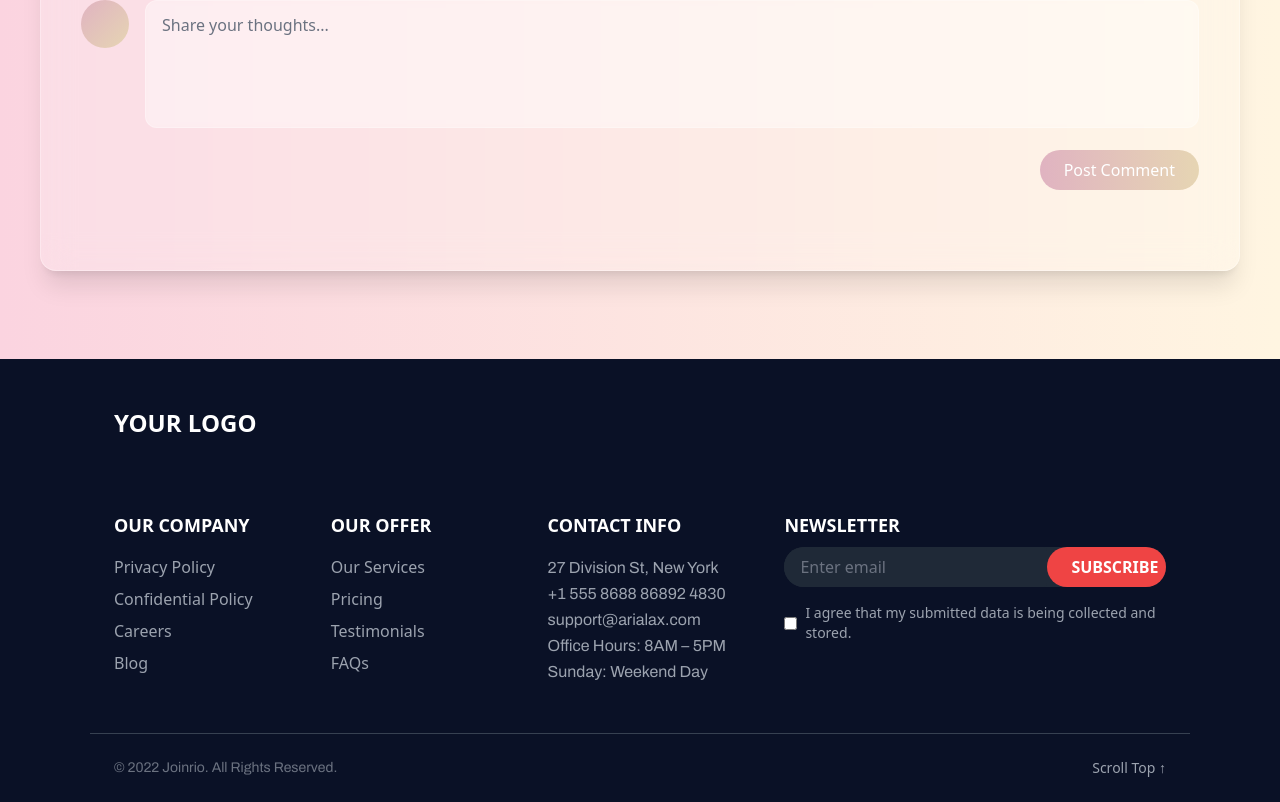
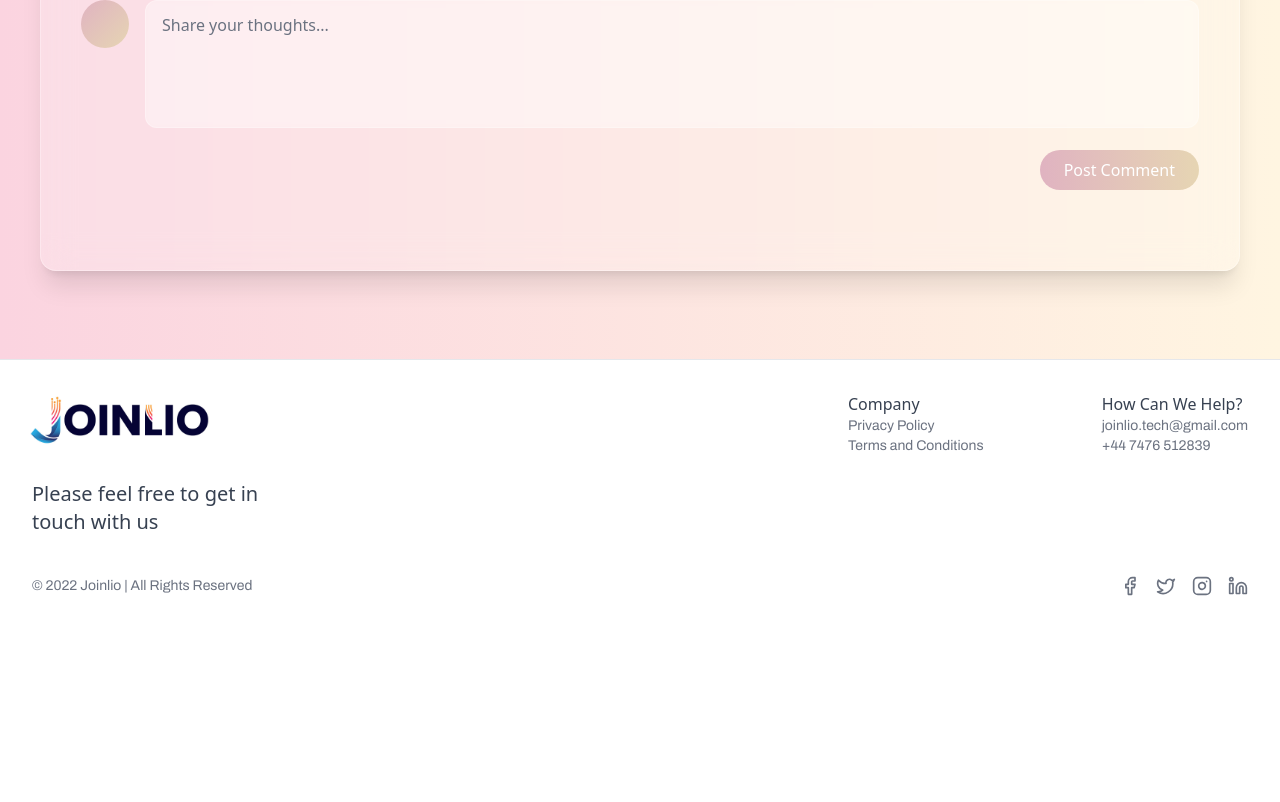
Before and after one commit to CoderAnshul/joinlio, a React (Vite) app: page /blog-detail/1 in a window 1280 px wide. Shown: the part 1058-1860 px from the top of the page. After the commit the page ends 1686 px from the top, so only its background shows below. Built offline with nearby package versions, Linux system fonts and the light colour scheme.

Commit message:
new changes

```diff
--- a/src/App.jsx
+++ b/src/App.jsx
@@ -52,8 +52,8 @@ const App = () => {
             <Route path="/" element={<Homepage />} />
             <Route path="/hubs" element={<TravelHub />} />
             <Route path="/get-started" element={<GetStarted />} />
-            <Route path="/policy" element={<Policy/>} />
-            <Route path="/confidential-policy" element={<ConfidentialityPolicy/>} />
+            <Route path="/privacy-policy" element={<Policy/>} />
+            <Route path="/terms-and-condition" element={<ConfidentialityPolicy/>} />
             <Route path="/blogs" element={<Blogs/>} />
             <Route path="/blog-detail/:id" element={<BlogDetail/>} />
           </Routes>
--- a/src/Components/Footer.jsx
+++ b/src/Components/Footer.jsx
@@ -1,160 +1,62 @@
 import React from "react";
-import { Link } from "react-router-dom";
+import { Facebook, Twitter, Instagram, Linkedin } from "lucide-react";
+import logo from '../assets/images/logo.jpg';
 
-const Footer = () => {
+export default function Footer() {
   return (
-    <footer className="bg-[#0A1126] relative z-[100] text-white pt-12 pb-6">
-      <div className="container max-w-[1100px] mx-auto px-6 grid grid-cols-2 md:grid-cols-3 lg:grid-cols-4 gap-8">
-        {/* Logo Section */}
-        <div>
-          <h1 className="text-2xl font-bold mb-6">YOUR LOGO</h1>
+    <footer className="bg-white py-8 border-t border-gray-200">
+      <div className="max-w-7xl mx-auto px-4 sm:px-6 lg:px-8 flex flex-col space-y-8">
+
+        <div className="flex flex-wrap justify-between items-center md:items-start text-gray-700">
+          {/* Left Section */}
+          <div className="mb-6 md:mb-0 flex flex-col items-start">
+            <img className="h-14 mb-8 -ml-2" src={logo} alt="logo" />
+            <h2 className="text-xl font-medium ">Please feel free to get in <br /> touch with us</h2>
+          </div>
+
+          {/* Middle Section */}
+          <div className="flex items-start lg:w-[400px] justify-between space-x-6">
+            <div>
+              <h3 className="font-medium">Company</h3>
+              <a href="/privacy-policy">
+                <p className="text-sm text-gray-500">Privacy Policy</p>
+              </a>
+              <a href="/terms-and-condition">
+                <p className="text-sm text-gray-500">Terms and Conditions</p>
+              </a>
+            </div>
+
+            <div>
+              <h3 className="font-medium">How Can We Help?</h3>
+              <p className="text-sm text-gray-500">joinlio.tech@gmail.com</p>
+              <p className="text-sm text-gray-500">+44 7476 512839</p>
+            </div>
+          </div>
+
+        </div>
+
+        {/* Get in Touch Form */}
+
+
+        {/* Bottom Section */}
+        <div className="flex pt-2 md:mt-0 justify-between items-center text-gray-500 text-sm">
+          <p>© 2022 Joinlio | All Rights Reserved</p>
           <div className="flex space-x-4">
-            <a href="#" className="text-gray-400 hover:text-white">
-              <i className="fab fa-facebook"></i>
+            <a href="https://facebook.com" target="_blank" rel="noopener noreferrer">
+              <Facebook className="w-5 h-5 text-gray-500 hover:text-blue-600" />
             </a>
-            <a href="#" className="text-gray-400 hover:text-white">
-              <i className="fab fa-twitter"></i>
+            <a href="https://twitter.com" target="_blank" rel="noopener noreferrer">
+              <Twitter className="w-5 h-5 text-gray-500 hover:text-blue-400" />
             </a>
-            <a href="#" className="text-gray-400 hover:text-white">
-              <i className="fab fa-youtube"></i>
+            <a href="https://instagram.com" target="_blank" rel="noopener noreferrer">
+              <Instagram className="w-5 h-5 text-gray-500 hover:text-pink-500" />
             </a>
-            <a href="#" className="text-gray-400 hover:text-white">
-              <i className="fab fa-instagram"></i>
-            </a>
-            <a href="#" className="text-gray-400 hover:text-white">
-              <i className="fab fa-envelope"></i>
+            <a href="https://linkedin.com" target="_blank" rel="noopener noreferrer">
+              <Linkedin className="w-5 h-5 text-gray-500 hover:text-blue-700" />
             </a>
           </div>
         </div>
       </div>
-
-      <div className="container max-w-[1100px] mx-auto px-6 mt-12 grid grid-cols-1 md:grid-cols-2 lg:grid-cols-5 gap-8">
-        {/* OUR COMPANY Section */}
-        <div>
-          <h2 className="text-lg font-semibold mb-4">OUR COMPANY</h2>
-          <ul className="text-gray-400 space-y-2">
-            <li>
-              <Link
-                to="/policy"
-                className="hover:text-white transition duration-300"
-              >
-                Privacy Policy
-              </Link>
-            </li>
-            <li>
-              <Link
-                to="/confidential-policy"
-                className="hover:text-white transition duration-300"
-              >
-                Confidential Policy
-              </Link>
-            </li>
-            <li>
-              <Link
-                to="/careers"
-                className="hover:text-white transition duration-300"
-              >
-                Careers
-              </Link>
-            </li>
-            <li>
-              <Link
-                to="/blog"
-                className="hover:text-white transition duration-300"
-              >
-                Blog
-              </Link>
-            </li>
-          </ul>
-        </div>
-
-        {/* OUR OFFER Section */}
-        <div>
-          <h2 className="text-lg font-semibold mb-4">OUR OFFER</h2>
-          <ul className="text-gray-400 space-y-2">
-            <li>
-              <Link
-                to="/services"
-                className="hover:text-white transition duration-300"
-              >
-                Our Services
-              </Link>
-            </li>
-            <li>
-              <Link
-                to="/pricing"
-                className="hover:text-white transition duration-300"
-              >
-                Pricing
-              </Link>
-            </li>
-            <li>
-              <Link
-                to="/testimonials"
-                className="hover:text-white transition duration-300"
-              >
-                Testimonials
-              </Link>
-            </li>
-            <li>
-              <Link
-                to="/faqs"
-                className="hover:text-white transition duration-300"
-              >
-                FAQs
-              </Link>
-            </li>
-          </ul>
-        </div>
-
-        {/* Contact Info Section */}
-        <div>
-          <h2 className="text-lg font-semibold mb-4">CONTACT INFO</h2>
-          <p className="text-gray-400 leading-relaxed">
-            27 Division St, New York<br />
-            +1 555 8688 86892 4830<br />
-            support@arialax.com<br />
-            Office Hours: 8AM – 5PM<br />
-            Sunday: Weekend Day
-          </p>
-        </div>
-
-        {/* Newsletter Section */}
-        <div className="lg:col-span-2 lg:pl-5">
-          <h2 className="text-lg font-semibold mb-2 ">NEWSLETTER</h2>
-          <form className="flex items-center space-x-2 ">
-            <div className="bg-gray-800 rounded-3xl text-gray-400 placeholder-gray-500 overflow-hidden focus:outline-none focus:ring-2 focus:ring-red-500 flex">
-                <input
-                type="email"
-                placeholder="Enter email"
-                className="bg-gray-800 text-gray-400 placeholder-gray-500 rounded px-4 py-2 focus:outline-none focus:ring-2 focus:ring-red-500"
-                />
-                <button
-                type="submit"
-                className="bg-red-500 hover:bg-red-600 text-white font-semibold px-6 py-2 rounded-3xl transition"
-                >
-                SUBSCRIBE
-                </button>
-            </div>
-          </form>
-          <div className="mt-4 text-gray-400 flex items-center space-x-2">
-            <input type="checkbox" id="consent" className="accent-red-500" />
-            <label htmlFor="consent" className="text-sm">
-              I agree that my submitted data is being collected and stored.
-            </label>
-          </div>
-        </div>
-      </div>
-
-      {/* Bottom Section */}
-      <div className="container max-w-[1100px] mx-auto px-6 mt-12 border-t border-gray-700 pt-6 flex justify-between items-center text-sm text-gray-500">
-        <p>© 2022 Joinrio. All Rights Reserved.</p>
-        <a href="#" className="text-gray-400 hover:text-white">
-          Scroll Top ↑
-        </a>
-      </div>
     </footer>
   );
-};
-
-export default Footer;
+}
--- a/src/Components/LandingPage/FeatureGrid.jsx
+++ b/src/Components/LandingPage/FeatureGrid.jsx
@@ -3,40 +3,43 @@ import React from 'react';
 const FeaturesGrid = () => {
   return (
     <div className="flex justify-center items-center mt-14 h-auto min-h-[400px] py-4 bg-[#EEEEEE]/40 backdrop-blur-lg px-4 rounded-xl">
-      <div className="grid grid-cols-1 sm:grid-cols-2 lg:grid-cols-2 gap-4 w-full">
-        {/* Top row */}
-        <div className="col-span-1 flex flex-col justify-between h-60 bg-gray-300 rounded-2xl p-6">
+      <div className="flex flex-wrap justify-center w-full gap-4">
+
+        {/* Students */}
+        <div className='flex gap-4 flex-col sm:flex-row'>
+        <div className="flex flex-col justify-between min-h-60 bg-gray-300 rounded-2xl p-6 w-full sm:w-1/2 overflow-hidden">
           <h3 className="text-lg lg:text-2xl font-black text-black">Students</h3>
-          <p className="mt-2 text-sm lg:text-base text-gray-600">
+          <p className="mt-2 text-sm lg:text-base text-gray-600 w-full break-normal">
             Access everything for free! Dive into a world of global connections,
             collaborative projects, and comprehensive resources at no cost. Enhance your education
             and career prospects with trusted connections and robust data protection compliant with
             GDPR.
-
           </p>
         </div>
 
-        <div className="col-span-1 flex flex-col justify-between h-60 bg-gray-300 rounded-2xl p-6">
+        {/* Business Owners */}
+        <div className="flex flex-col justify-between min-h-60 bg-gray-300 rounded-2xl p-6 w-full sm:w-1/2 overflow-hidden">
           <h3 className="text-lg lg:text-2xl font-black text-black">Business Owners</h3>
-          <p className="mt-2 text-sm lg:text-base text-gray-600">
+          <p className="mt-2 text-sm lg:text-base text-gray-600 w-full break-normal">
             Only pay when you earn! Use JoinLIO’s commission-only model to
             connect with student customers. No upfront costs—pay only when you make sales,
             aligning your expenses directly with your revenue. Enjoy a secure and trustworthy
             platform that protects your data and respects privacy.
+          </p>
+        </div>
+        </div>
 
+        {/* University Administrators */}
+        <div className="flex flex-col justify-between min-h-60 bg-gray-300 rounded-2xl p-6 w-full  overflow-hidden">
+          <h3 className="text-lg lg:text-2xl font-black text-black">University Administrators</h3>
+          <p className="mt-2 text-sm lg:text-base text-gray-600 w-full break-normal">
+            Start with a free trial. Experience how JoinLIO can enhance
+            student engagement and success at your institution with no initial financial commitment.
+            Evaluate our platform's effectiveness with complete confidence in our commitment to
+            data protection and GDPR compliance.
           </p>
         </div>
 
-        {/* Second row */}
-        <div className="col-span-2 flex flex-col justify-between h-60 bg-gray-300 rounded-2xl p-6">
-          <h3 className="text-lg lg:text-2xl font-black text-black">University Administrators</h3>
-          <p className="mt-2 text-sm lg:text-base text-gray-600 w-full md:w-4/5 lg:w-2/3">
-          Start with a free trial. Experience how JoinLIO can enhance
-          student engagement and success at your  institution with no initial financial commitment.
-          Evaluate our platform's effectiveness with complete confidence in our commitment to
-          data protection and GDPR compliance
-          </p>
-        </div>
       </div>
     </div>
   );
--- a/src/Components/StoriesSlider.jsx
+++ b/src/Components/StoriesSlider.jsx
@@ -1,30 +1,82 @@
 import React, { useState } from "react";
 import Marquee from "react-marquee-slider";
+import travelVideo from "../assets/video/travel.mp4";
+import mediaVideo from "../assets/video/media.mp4";
+import entrepreneurVideo from "../assets/video/business.mp4";
+import playIcon from "../assets/images/play.png";
+import pauseIcon from "../assets/images/pause.png";
+
+const stories = [
+  { id: 1, video: travelVideo, title: "Travel" },
+  { id: 2, video: mediaVideo, title: "Media" },
+  { id: 3, video: entrepreneurVideo, title: "Business" }
+];
+
+const repeatedStories = [...stories, ...stories, ...stories]; // Repeat for smooth scrolling
 
 const ScrollableSection = () => {
   const [isPaused, setIsPaused] = useState(false);
-  const items = Array(11).fill("Item"); // Replace with dynamic content if needed
+  const [selectedVideo, setSelectedVideo] = useState(null); // State for full-screen video
+
+  // Function to close video overlay
+  const closeVideo = () => setSelectedVideo(null);
+
+  // Close on Esc key
+  React.useEffect(() => {
+    const handleKeyDown = (e) => {
+      if (e.key === "Escape") closeVideo();
+    };
+    window.addEventListener("keydown", handleKeyDown);
+    return () => window.removeEventListener("keydown", handleKeyDown);
+  }, []);
 
   return (
     <div className="w-full h-[194px] relative z-[100] flex items-center justify-center overflow-hidden border-t-2 border-b-2 border-gray-700 border-opacity-55">
-      <Marquee
-        velocity={20}
-        direction="rtl"
-        resetAfterTries={200}
-        pauseOnHover={isPaused} // Pause the scrolling when hovering
-      >
-        {items.map((item, index) => (
+      {/* Marquee Carousel */}
+      <Marquee velocity={20} direction="rtl" pauseOnHover={isPaused}>
+        {repeatedStories.map((story, index) => (
           <div
-          key={index}
-          className="group flex items-center justify-center w-44 h-44 mt-[6px] cursor-pointer bg-white border-2 border-gray-700 border-opacity-35 shadow-md shrink-0 px-4 py-4 hover:border-opacity-75 hover:rounded-2xl transition-all"
-          onMouseEnter={() => setIsPaused(true)} // Pause on hover
-          onMouseLeave={() => setIsPaused(false)} // Resume scrolling on mouse leave
-        >
-          <div className="w-24 h-24 rounded-full bg-gray-300 border-2 border-blue-300 group-hover:scale-105 transform trasition-all"></div>
-        </div>
-
+            key={index}
+            className="group flex items-center justify-center w-44 h-44 mt-[6px] cursor-pointer bg-white border-2 border-gray-700 border-opacity-35 shadow-md shrink-0 px-4 py-4 hover:border-opacity-75 hover:rounded-2xl transition-all"
+            onMouseEnter={() => setIsPaused(true)}
+            onMouseLeave={() => setIsPaused(false)}
+            onClick={() => setSelectedVideo(story.video)} // Open video on click
+          >
+            <div className="relative w-24 h-24 rounded-full overflow-hidden border-2 border-blue-300 group-hover:scale-105 transform transition-all">
+              <video className="w-full h-full object-cover" muted loop>
+                <source src={story.video} type="video/mp4" />
+              </video>
+              <div className="absolute inset-0 flex items-center justify-center opacity-0 group-hover:opacity-100 transition-opacity bg-black bg-opacity-50">
+                <img src={playIcon} alt="Play" className="w-8 h-8" />
+              </div>
+            </div>
+          </div>
         ))}
       </Marquee>
+
+      {/* Full-Screen Video Overlay */}
+      {selectedVideo && (
+        <div
+          className="fixed inset-0 flex items-center justify-center bg-black bg-opacity-80 z-[200] transition-opacity duration-300"
+          onClick={closeVideo}
+        >
+          <div className="relative w-full h-full flex items-center justify-center">
+            <video
+              src={selectedVideo}
+              controls
+              autoPlay
+              className="w-full h-full object-contain"
+              onClick={(e) => e.stopPropagation()} // Prevent closing when clicking on video
+            />
+            <button
+              className="absolute top-5 right-5 bg-white text-black p-2 rounded-full text-lg font-bold shadow-md hover:bg-gray-300"
+              onClick={closeVideo}
+            >
+              ✕
+            </button>
+          </div>
+        </div>
+      )}
     </div>
   );
 };
--- a/src/Pages/TravelHub.jsx
+++ b/src/Pages/TravelHub.jsx
@@ -40,7 +40,8 @@ const TravelHub = () => {
 
     <div className='bg-gradient-to-r from-[#fbd4e0] to-[#fff5e1]'>
       <div className='px-[5vw] '>
-        <HubsHeading hubData={hubData} />
+        <HubsHead
+        ing hubData={hubData} />
         <CreateSection />
       </div>
 
```
Lines whose indentation alone changed are shown as unchanged.
